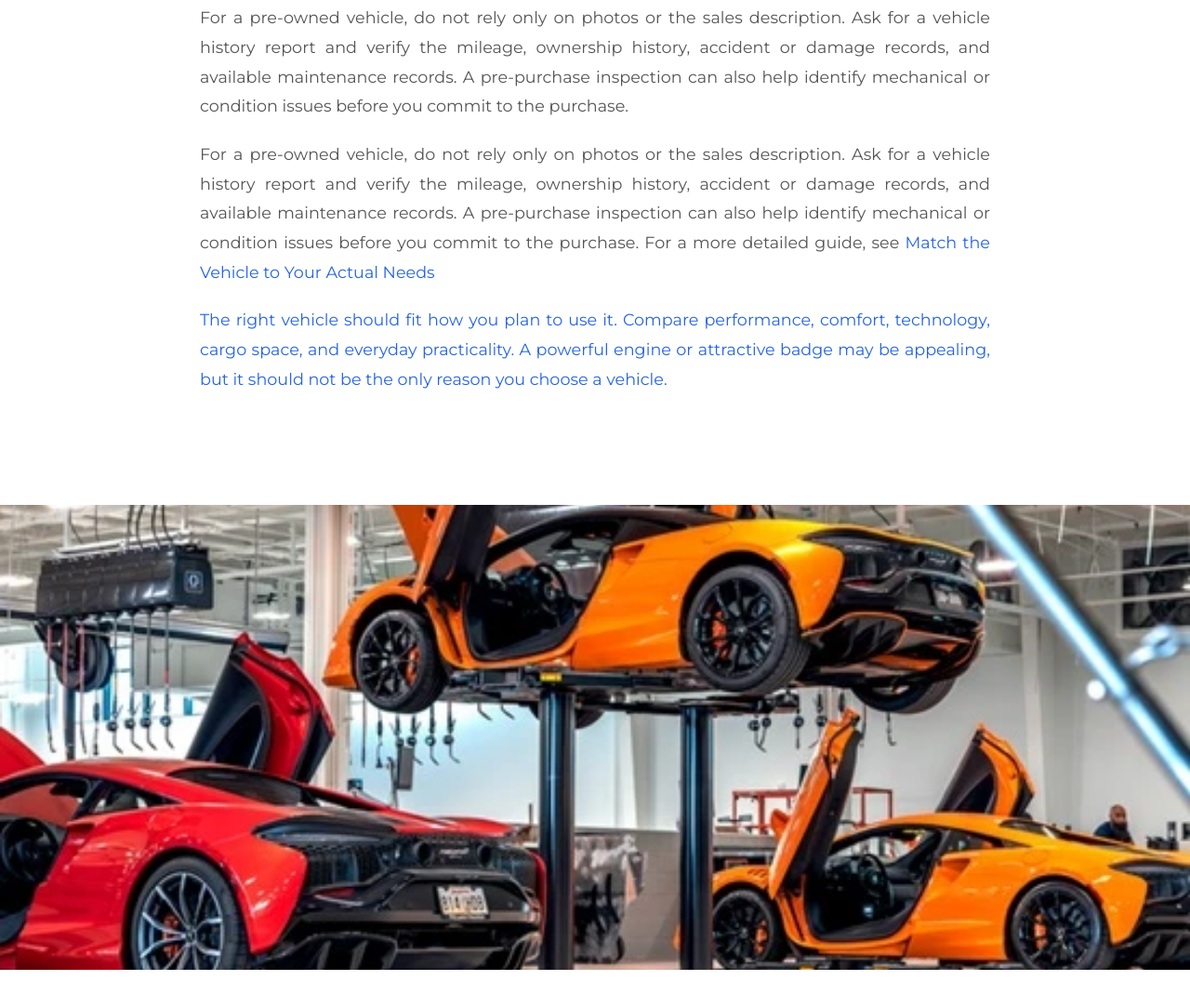
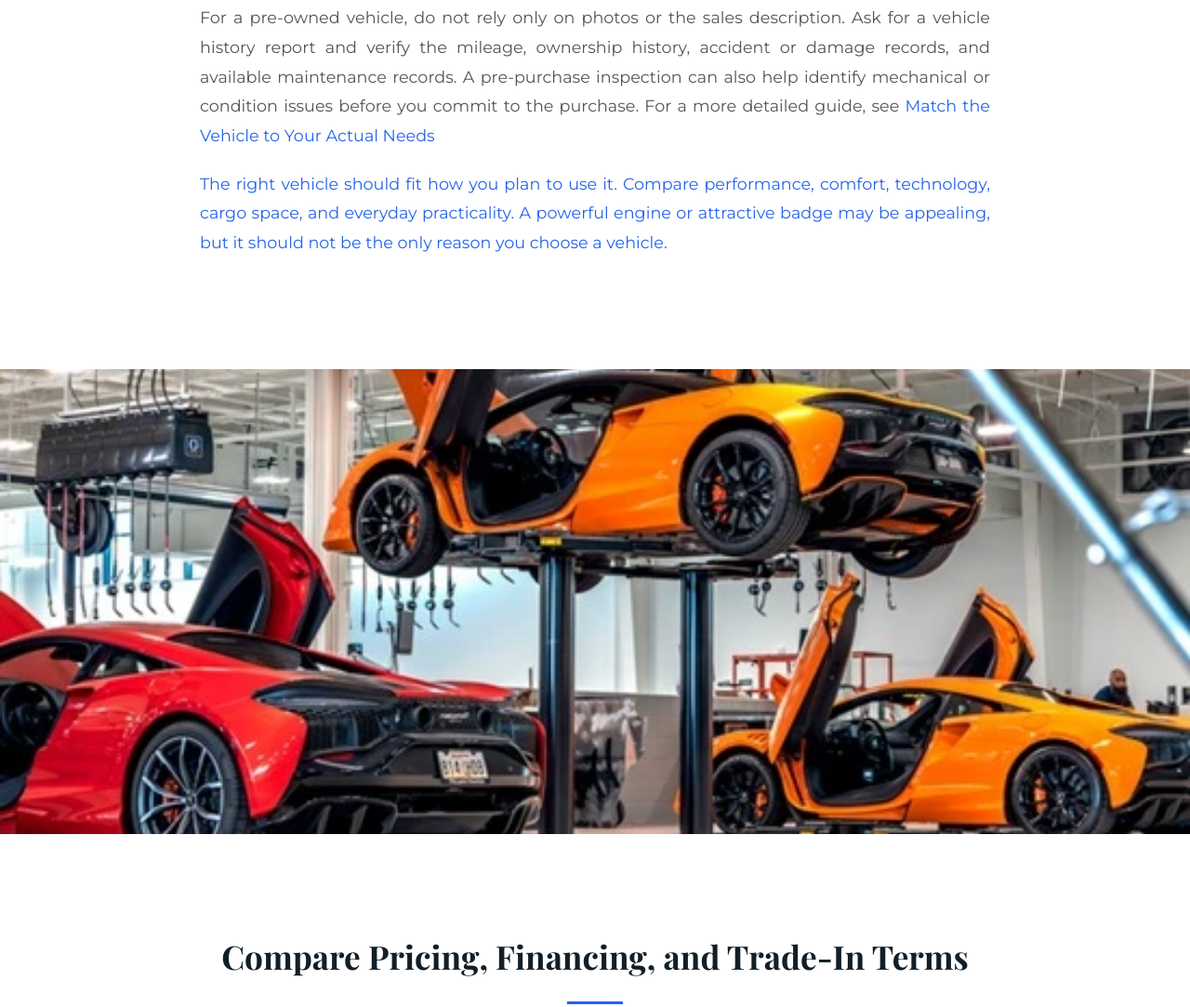
Before and after one commit to linksorahub/mclarennorthjersey, a plain HTML site: page index.html in a window 1280 px wide. Shown: the part 3061-4144 px from the top of the page at 93% size. Drawn offline with nearby package versions, Linux system fonts and the light colour scheme.

Commit message:
Update index.html

```diff
--- a/index.html
+++ b/index.html
@@ -451,8 +451,7 @@
             <p>A strong luxury dealership should offer vehicles that match different buyer needs. Review its selection of luxury vehicles and performance cars, including both new and pre-owned models. Check the available brands, body styles, model years, and features. If buying used, look for certified pre-owned vehicles where applicable. This can provide an additional level of inspection and coverage.</p>
 
             <h3>Examine Vehicle History and Condition</h3>
-            <p>For a pre-owned vehicle, do not rely only on photos or the sales description. Ask for a vehicle history report and verify the mileage, ownership history, accident or damage records, and available maintenance records. A pre-purchase inspection can also help identify mechanical or condition issues before you commit to the purchase.</p>
-            <p>For a pre-owned vehicle, do not rely only on photos or the sales description. Ask for a vehicle history report and verify the mileage, ownership history, accident or damage records, and available maintenance records. A pre-purchase inspection can also help identify mechanical or condition issues before you commit to the purchase. For a more detailed guide, see <a href="https://mclarennorthjerssey.vercel.app/>what to check before buying a McLaren in Ramsey, NJ</a>.</p>
+ <p>For a pre-owned vehicle, do not rely only on photos or the sales description. Ask for a vehicle history report and verify the mileage, ownership history, accident or damage records, and available maintenance records. A pre-purchase inspection can also help identify mechanical or condition issues before you commit to the purchase. For a more detailed guide, see <a href="https://mclarennorthjerssey.vercel.app/>what to check before buying a McLaren in Ramsey, NJ</a>.</p>
 
             <h3>Match the Vehicle to Your Actual Needs</h3>
             <p>The right vehicle should fit how you plan to use it. Compare performance, comfort, technology, cargo space, and everyday practicality. A powerful engine or attractive badge may be appealing, but it should not be the only reason you choose a vehicle.</p>
```
